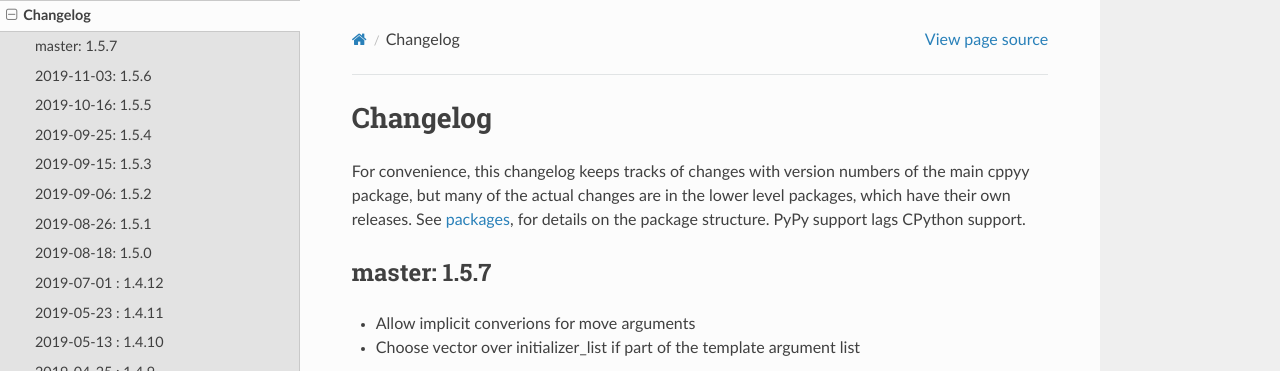
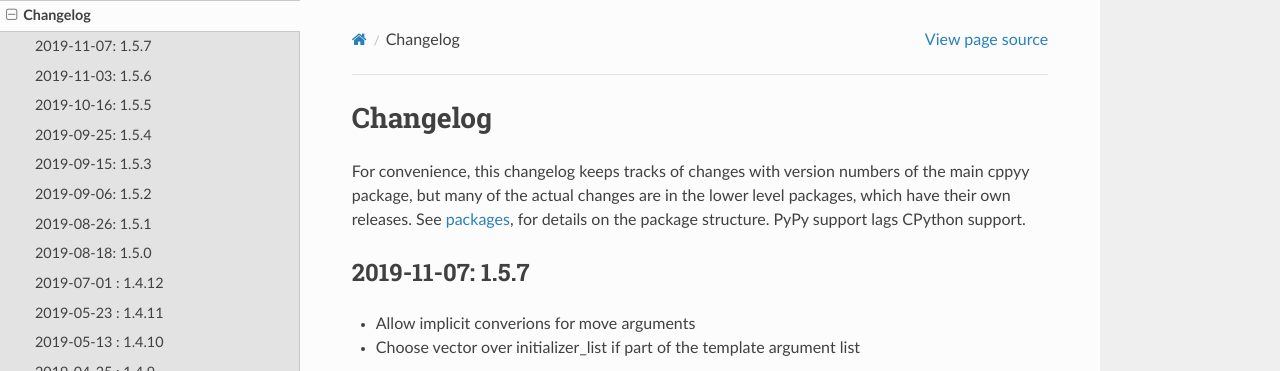
Before and after one commit to wlav/cppyy, a Sphinx documentation site: the page built from doc/source/changelog.rst, in a window 1280 px wide and 900 px high. Shown: the top 371 px of the window. Built offline with Sphinx 7.4.7 and the Read the Docs theme 2.0.0, drawn with Linux system fonts in a browser that asks for light colours; some of the changed lines change nothing that is shown.

Commit message:
prepare for release

```diff
--- a/doc/source/changelog.rst
+++ b/doc/source/changelog.rst
@@ -10,8 +10,8 @@
 PyPy support lags CPython support.
 
 
-master: 1.5.7
--------------
+2019-11-07: 1.5.7
+-----------------
 
 * Allow implicit converions for move arguments
 * Choose vector over initializer_list if part of the template argument list
```
